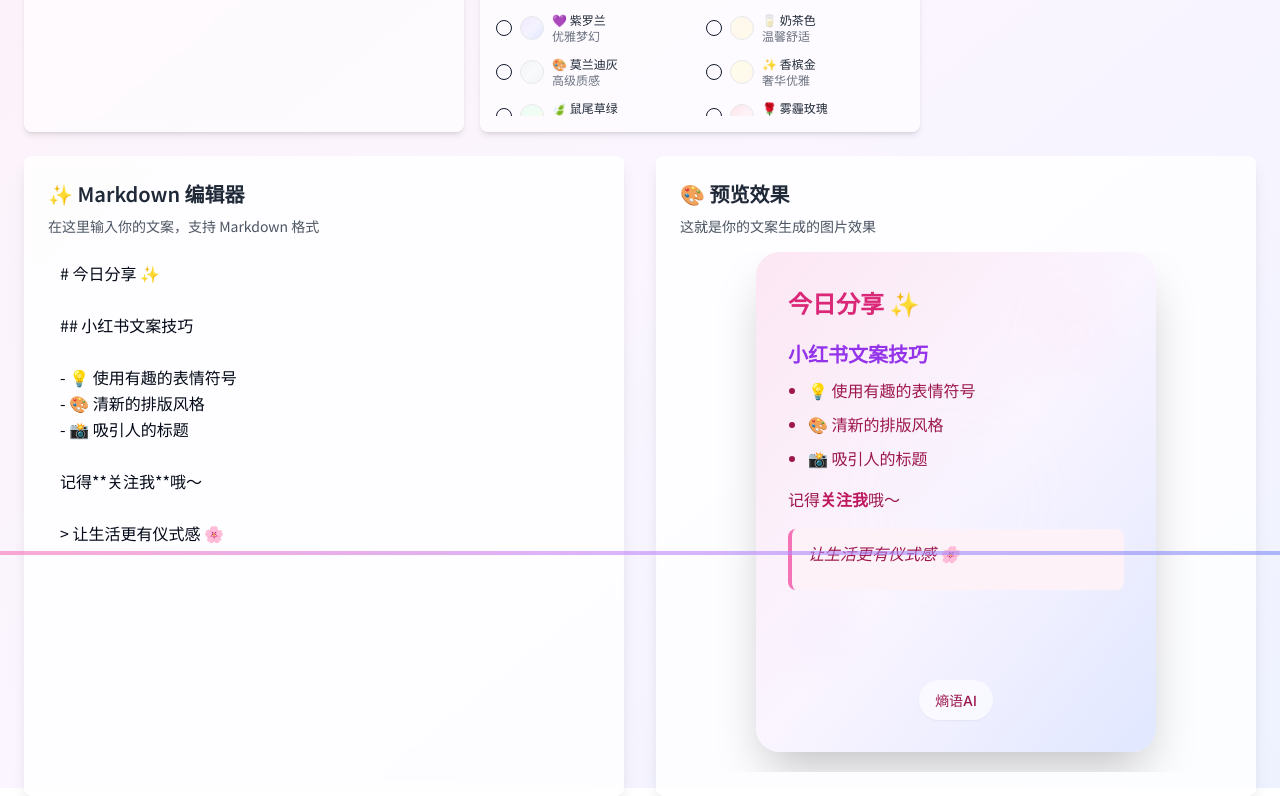
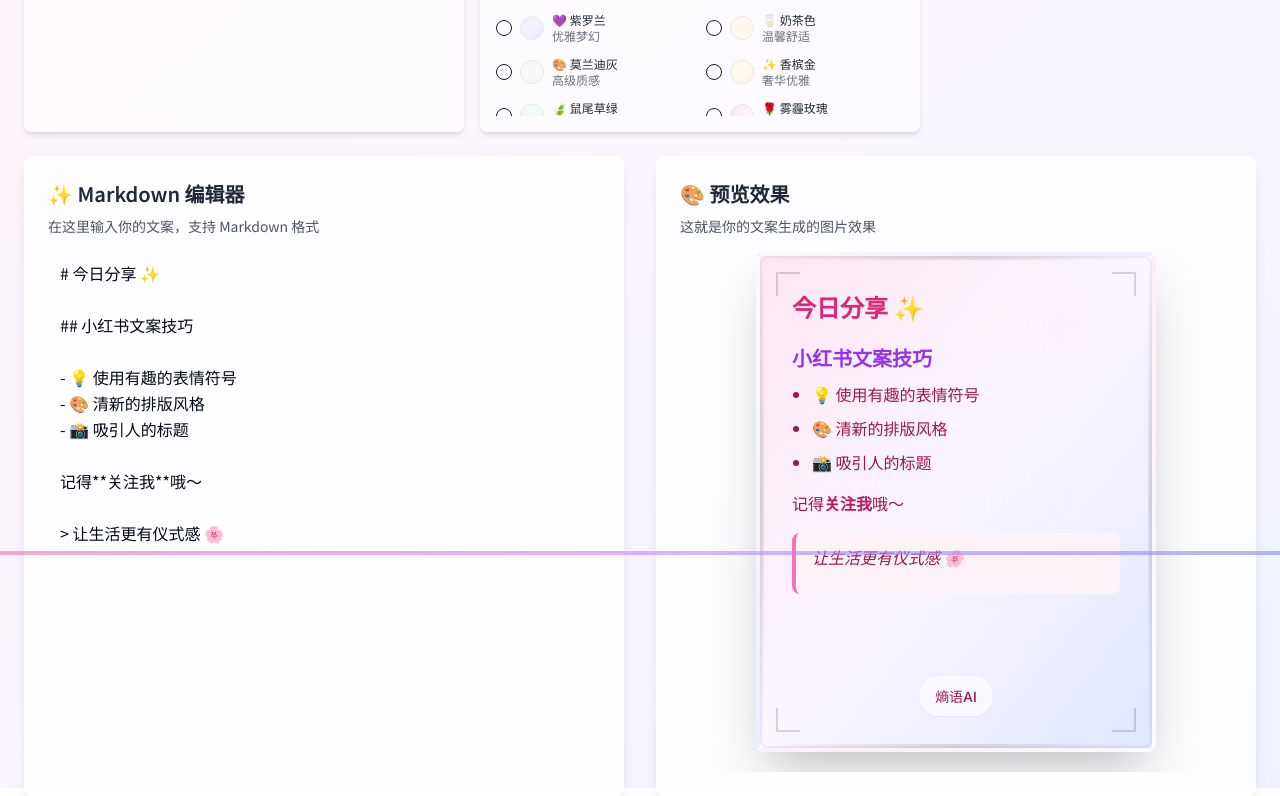
Before and after one commit to heavendai/xhs-markdown-canvas, a React (Vite) app: page / in a window 1280 px wide. Shown: the part 245-1041 px from the top of the page. Built offline with nearby package versions, Linux system fonts and the light colour scheme.

Commit message:
Add borders to images
Add borders to images to give a more professional and structured appearance.

```diff
--- a/src/components/ImagePreview.tsx
+++ b/src/components/ImagePreview.tsx
@@ -299,9 +299,21 @@ export const ImagePreview: React.FC<ImagePreviewProps> = ({
         <div className="flex justify-center">
           <div
             id="image-content"
-            className={`relative ${getColorSchemeClasses(colorScheme)} rounded-3xl shadow-2xl overflow-hidden`}
+            className={`relative ${getColorSchemeClasses(colorScheme)} rounded-lg shadow-2xl overflow-hidden border-4 border-white/30`}
             style={{ width: '400px', minHeight: '500px' }}
           >
+            {/* 专业边框装饰 */}
+            <div className="absolute inset-0 border-2 border-black/5 rounded-lg"></div>
+            <div className="absolute top-0 left-0 right-0 h-1 bg-gradient-to-r from-transparent via-black/10 to-transparent"></div>
+            <div className="absolute bottom-0 left-0 right-0 h-1 bg-gradient-to-r from-transparent via-black/10 to-transparent"></div>
+            <div className="absolute top-0 bottom-0 left-0 w-1 bg-gradient-to-b from-transparent via-black/10 to-transparent"></div>
+            <div className="absolute top-0 bottom-0 right-0 w-1 bg-gradient-to-b from-transparent via-black/10 to-transparent"></div>
+
+            {/* 角落装饰线条 */}
+            <div className="absolute top-4 left-4 w-6 h-6 border-l-2 border-t-2 border-black/15"></div>
+            <div className="absolute top-4 right-4 w-6 h-6 border-r-2 border-t-2 border-black/15"></div>
+            <div className="absolute bottom-4 left-4 w-6 h-6 border-l-2 border-b-2 border-black/15"></div>
+            <div className="absolute bottom-4 right-4 w-6 h-6 border-r-2 border-b-2 border-black/15"></div>
             {/* 装饰性背景图案 */}
             <div className="absolute inset-0 opacity-5">
               <div className={`absolute top-10 right-10 w-20 h-20 ${colorStyles.decoration.color1} rounded-full blur-xl`}></div>
```
